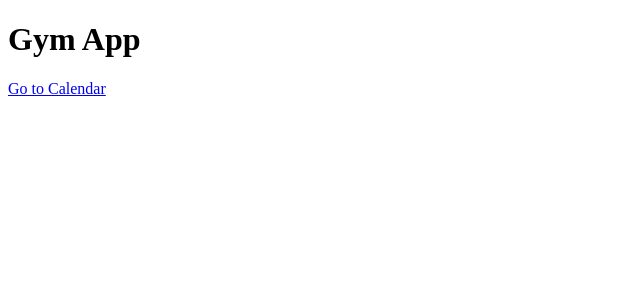
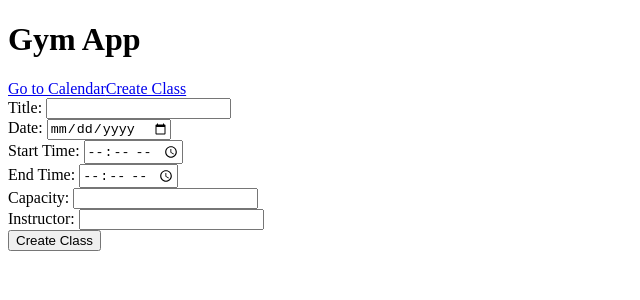
Before and after one commit to Dawidolino/GymApp, a React (Create React App) app in the folder gym-app/: page /create in a window 1280 px wide. Shown: the top 300 px of the page, without its empty margins (0-640 px from the left). Built offline with nearby package versions, Linux system fonts and the light colour scheme.

Commit message:
fix range of capacity to the ammount of avaiable slots

```diff
--- a/gym-app/src/App.js
+++ b/gym-app/src/App.js
@@ -1,7 +1,7 @@
-import React, { useState } from 'react';
-import { BrowserRouter as Router, Route, Link, Switch } from 'react-router-dom';
-import FullCalendar from '@fullcalendar/react';
-import dayGridPlugin from '@fullcalendar/daygrid';
+import React from 'react';
+import { BrowserRouter as Router, Route,Link, Routes } from 'react-router-dom';
+import Calendar from './components/Calendar';  // Sprawdź poprawność ścieżki
+import CreateClassForm from './components/CreateClassForm'; // Sprawdź poprawność ścieżki
 
 function App() {
   return (
@@ -10,57 +10,15 @@ function App() {
         <h1>Gym App</h1>
         <nav>
           <Link to="/calendar">Go to Calendar</Link>
+          <Link to="/create">Create Class</Link>
         </nav>
-        <Switch>
-          <Route path="/calendar" component={Calendar} />
-          <Route path="/" exact>
-            <Home />
-          </Route>
-        </Switch>
+        <Routes>
+          <Route path="/calendar" element={<Calendar />} />
+          <Route path="/create" element={<CreateClassForm />} />
+        </Routes>
       </div>
     </Router>
   );
 }
 
-function Home() {
-  return <div>Welcome to the gym app. Click the button to view the calendar.</div>;
-}
-
-function Calendar() {
-  const [events, setEvents] = useState([]);
-
-  const fetchClasses = async () => {
-    const response = await fetch('http://localhost:5235/api/calendar');
-    const data = await response.json();
-    setEvents(data);
-  };
-
-  const handleEventClick = (eventClickInfo) => {
-    const eventId = eventClickInfo.event.id;
-    const availableSpots = eventClickInfo.event.extendedProps.availableSpots;
-
-    if (availableSpots > 0) {
-      alert(`You have clicked on ${eventClickInfo.event.title}. Spots available: ${availableSpots}. Click to book.`);
-      // Można tu dodać logikę do zapisania użytkownika na zajęcia
-    } else {
-      alert(`No spots available for ${eventClickInfo.event.title}.`);
-    }
-  };
-
-  React.useEffect(() => {
-    fetchClasses();
-  }, []);
-
-  return (
-    <div>
-      <h2>Classes Calendar</h2>
-      <FullCalendar
-        plugins={[dayGridPlugin]}
-        events={events}
-        eventClick={handleEventClick} // Obsługuje kliknięcie w event
-      />
-    </div>
-  );
-}
-
 export default App;
--- /dev/null
+++ b/gym-app/src/components/Calendar.js
@@ -0,0 +1,70 @@
+import React, { useState, useEffect } from 'react';
+import FullCalendar from '@fullcalendar/react';
+import dayGridPlugin from '@fullcalendar/daygrid';
+
+function Calendar() {
+  const [events, setEvents] = useState([]);
+
+  const fetchClasses = async () => {
+    const response = await fetch('http://localhost:5235/api/calendar/events');
+    const data = await response.json();
+    setEvents(data);
+  };
+
+  const handleEventClick = async (eventClickInfo) => {
+    const eventId = eventClickInfo.event.id;
+    const availableSpots = eventClickInfo.event.extendedProps.availableSlots;
+
+    if (availableSpots > 0) {
+      const confirmation = window.confirm(
+        `You have clicked on ${eventClickInfo.event.title}. Spots available: ${availableSpots}. Do you want to book a spot?`
+      );
+     //logic for reserving a place for classes
+     if (confirmation) {
+      try {
+        // Wysyłanie rezerwacji do API
+        const response = await fetch('http://localhost:5235/api/reservation', {
+          method: 'POST',
+          headers: {
+            'Content-Type': 'application/json',
+          },
+          body: JSON.stringify({
+            classId: eventId, // Id klasy, której dotyczy rezerwacja
+            userId: 1, // Możesz to zmienić, aby dynamicznie przekazywać id użytkownika
+          }),
+        });
+
+        if (response.ok) {
+          alert('Reservation made successfully!');
+          fetchClasses(); // Odświeżenie kalendarza
+        } else {
+          const errorData = await response.json();
+          alert(`Error: ${errorData}`);
+        }
+      } catch (error) {
+        console.error('Error making reservation:', error);
+        alert('An error occurred while making the reservation.');
+      }
+    }
+    } else {
+      alert(`No spots available for ${eventClickInfo.event.title}.`);
+    }
+  };
+
+  useEffect(() => {
+    fetchClasses();
+  }, []);
+
+  return (
+    <div>
+      <h2>Classes Calendar</h2>
+      <FullCalendar
+        plugins={[dayGridPlugin]}
+        events={events}
+        eventClick={handleEventClick} // Obsługuje kliknięcie w event
+      />
+    </div>
+  );
+}
+
+export default Calendar;
--- /dev/null
+++ b/gym-app/src/components/CreateClassForm.js
@@ -0,0 +1,76 @@
+import React, { useState } from 'react';
+
+function CreateClassForm() {
+  const [title, setTitle] = useState('');
+  const [date, setDate] = useState('');
+  const [startTime, setStartTime] = useState('');
+  const [endTime, setEndTime] = useState('');
+  const [capacity, setCapacity] = useState('');
+  const [instructor, setInstructor] = useState('');
+
+  const handleSubmit = async (event) => {
+    event.preventDefault();
+
+    const classData = {
+      title,
+      date,
+      startTime,
+      endTime,
+      capacity,
+      instructor,
+    };
+    console.log('Sending class data:', classData); // Zalogowanie danych przed wysłaniem
+
+    try {
+      const response = await fetch('http://localhost:5235/api/calendar', {
+        method: 'POST',
+        headers: {
+          'Content-Type': 'application/json',
+        },
+        body: JSON.stringify(classData),
+      });
+
+      if (response.ok) {
+        alert('Class created successfully');
+        // Możesz dodać logikę do odświeżenia kalendarza, np. fetchClasses();
+      } else {
+        alert('Error creating class');
+      }
+    } catch (error) {
+      console.error('Error:', error);
+      alert('There was an error creating the class.');
+    }
+  };
+
+  return (
+    <form onSubmit={handleSubmit}>
+      <div>
+        <label>Title: </label>
+        <input type="text" value={title} onChange={(e) => setTitle(e.target.value)} />
+      </div>
+      <div>
+        <label>Date: </label>
+        <input type="date" value={date} onChange={(e) => setDate(e.target.value)} />
+      </div>
+      <div>
+        <label>Start Time: </label>
+        <input type="time" value={startTime} onChange={(e) => setStartTime(e.target.value)} />
+      </div>
+      <div>
+        <label>End Time: </label>
+        <input type="time" value={endTime} onChange={(e) => setEndTime(e.target.value)} />
+      </div>
+      <div>
+        <label>Capacity: </label>
+        <input type="number" value={capacity} onChange={(e) => setCapacity(e.target.value)} />
+      </div>
+      <div>
+        <label>Instructor: </label>
+        <input type="text" value={instructor} onChange={(e) => setInstructor(e.target.value)} />
+      </div>
+      <button type="submit">Create Class</button>
+    </form>
+  );
+}
+
+export default CreateClassForm;
--- a/gym-app/src/index.js
+++ b/gym-app/src/index.js
@@ -1,12 +1,6 @@
 import React from 'react';
 import ReactDOM from 'react-dom/client';
-
 import App from './App';
 
-
 const root = ReactDOM.createRoot(document.getElementById('root'));
-root.render(
-  <React.StrictMode>
-    <App />
-  </React.StrictMode>
-);
+root.render(<App />);
```
Also changed, not shown: 1 other file (tests, documents, lock files or other folders).
